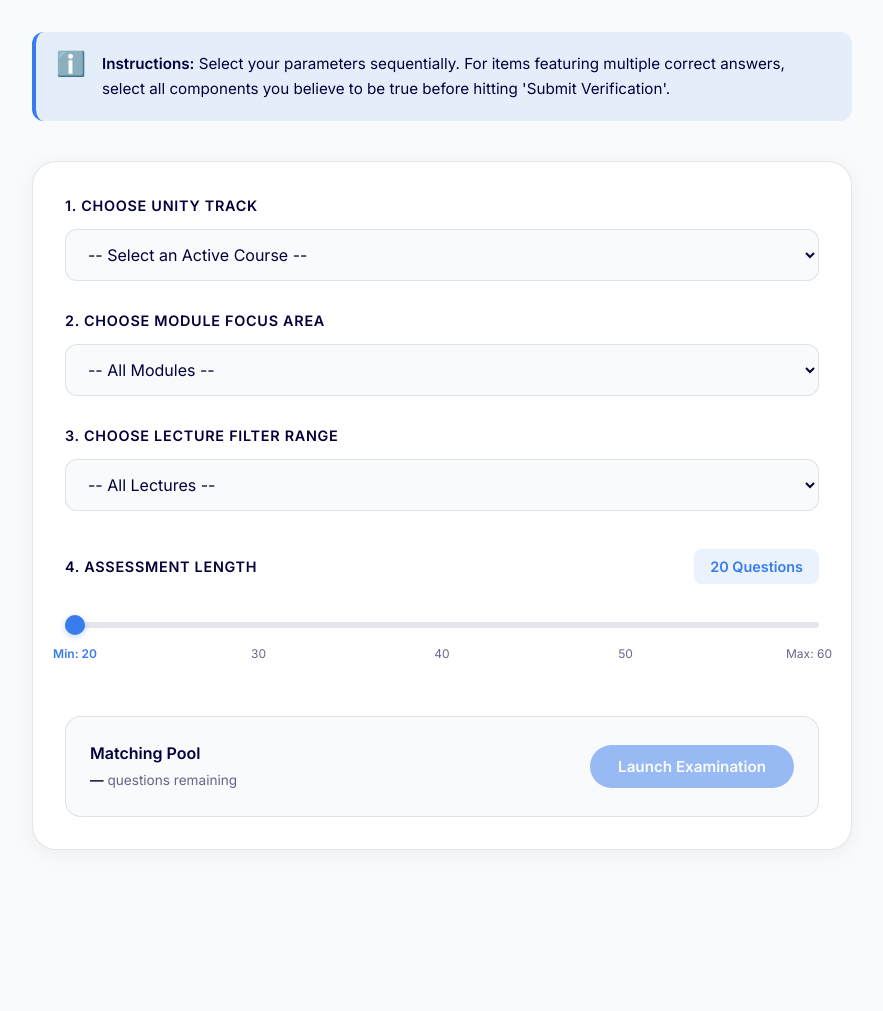
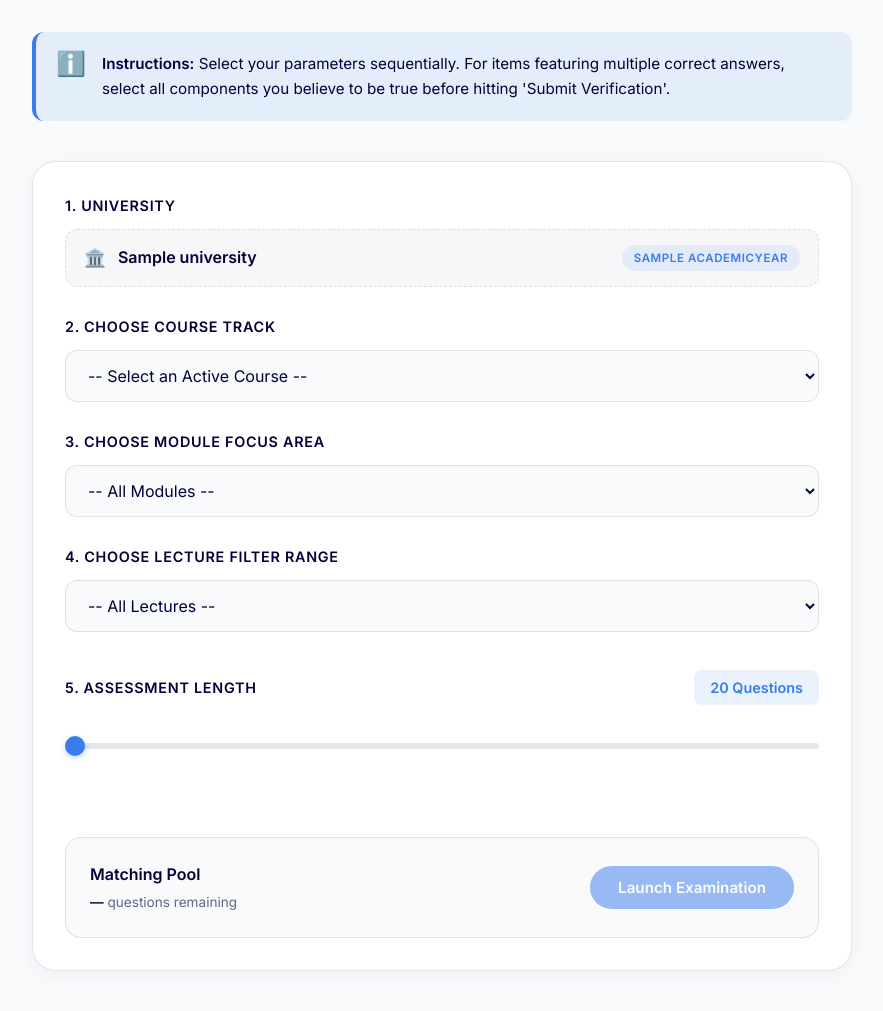
Before and after one commit to MarvyAyman/vitalia, a Django app: template quiz/templates/quiz/quiz_config.html in a window 1280 px wide. Shown: the part 134-1145 px from the top of the page, without its empty margins (198-1081 px from the left). Before the commit the page ends 984 px from the top, so only its background shows below. Run offline with Django 5.2, Linux system fonts and the light colour scheme; the template is opened without the code that fills it: values that come from a table or form of the project are taken from there, others are empty; tables that the repository leaves empty hold one stand-in row (values such as "Sample post").

Commit message:
Update quiz configuration labels and slider behavior

```diff
--- a/quiz/templates/quiz/quiz_config.html
+++ b/quiz/templates/quiz/quiz_config.html
@@ -191,7 +191,16 @@
     <div class="card-custom" style="display: flex; flex-direction: column; gap: 28px; margin-bottom: 40px;">
 
       <div class="form-group">
-        <label class="form-label" for="courseSelect">1. Choose Unity Track</label>
+        <label class="form-label">1. University</label>
+        <div class="form-input" style="display: flex; align-items: center; gap: 12px; cursor: default; pointer-events: none; background: rgba(2,1,58,0.03); border-style: dashed;">
+          <span style="font-size: 1.1rem; flex-shrink: 0;">🏛️</span>
+          <span class="weight-semibold" style="color: var(--dark-navy); flex: 1;">{{ university.name }}</span>
+          <span style="background: var(--blue-light); color: var(--primary-blue); font-size: 0.72rem; font-weight: 600; padding: 4px 12px; border-radius: 100px; text-transform: uppercase; letter-spacing: 0.05em; white-space: nowrap; flex-shrink: 0;">{{ academic_year.name }}</span>
+        </div>
+      </div>
+
+      <div class="form-group">
+        <label class="form-label" for="courseSelect">2. Choose Course Track</label>
         <select id="courseSelect" class="form-input" onchange="handleFiltersChange()">
           <option value="">-- Select an Active Course --</option>
           {% for crs in courses %}
@@ -201,14 +210,14 @@
       </div>
 
       <div class="form-group">
-        <label class="form-label" for="moduleSelect">2. Choose Module Focus Area</label>
+        <label class="form-label" for="moduleSelect">3. Choose Module Focus Area</label>
         <select id="moduleSelect" class="form-input" onchange="handleFiltersChange()">
           <option value="">-- All Modules --</option>
         </select>
       </div>
 
       <div class="form-group">
-        <label class="form-label" for="lectureSelect">3. Choose Lecture Filter Range</label>
+        <label class="form-label" for="lectureSelect">4. Choose Lecture Filter Range</label>
         <select id="lectureSelect" class="form-input" onchange="handleFiltersChange()">
           <option value="">-- All Lectures --</option>
         </select>
@@ -216,7 +225,7 @@
 
       <div class="form-group" style="margin-top: 10px;">
         <div style="display: flex; justify-content: space-between; align-items: center; margin-bottom: 16px;">
-          <label class="form-label" for="questionVolumeSlider" style="margin: 0;">4. Assessment Length</label>
+          <label class="form-label" for="questionVolumeSlider" style="margin: 0;">5. Assessment Length</label>
           <span id="sliderValueDisplay" class="weight-semibold" style="background: var(--blue-light); color: var(--primary-blue); padding: 6px 16px; border-radius: 8px; font-size: 0.9rem; min-width: 120px; text-align: center;">20 Questions</span>
         </div>
         <div style="position: relative; padding: 10px 0;">
@@ -306,7 +315,7 @@
     const current = parseInt(slider.value);
     const ticks = [20, 30, 40, 50, 60];
 
-    const trackW = slider.getBoundingClientRect().width || slider.offsetWidth;
+    const trackW = slider.offsetWidth || slider.getBoundingClientRect().width;
     const thumbR = 10;
 
     tickRow.innerHTML = ticks.map(t => {
@@ -640,13 +649,10 @@
     }
   }
 
-  window.addEventListener('resize', renderSliderTicks);
-
-  document.addEventListener('DOMContentLoaded', () => {
-    // Use setTimeout to ensure the slider has a painted width before calculating tick positions
-    setTimeout(() => {
-      updateSliderDisplayLabel();
-    }, 50);
+  window.addEventListener('resize', () => {
+    if (document.getElementById("sliderFilterWrapper").style.display !== "none") {
+      renderSliderTicks();
+    }
   });
 </script>
 {% endblock %}
```
